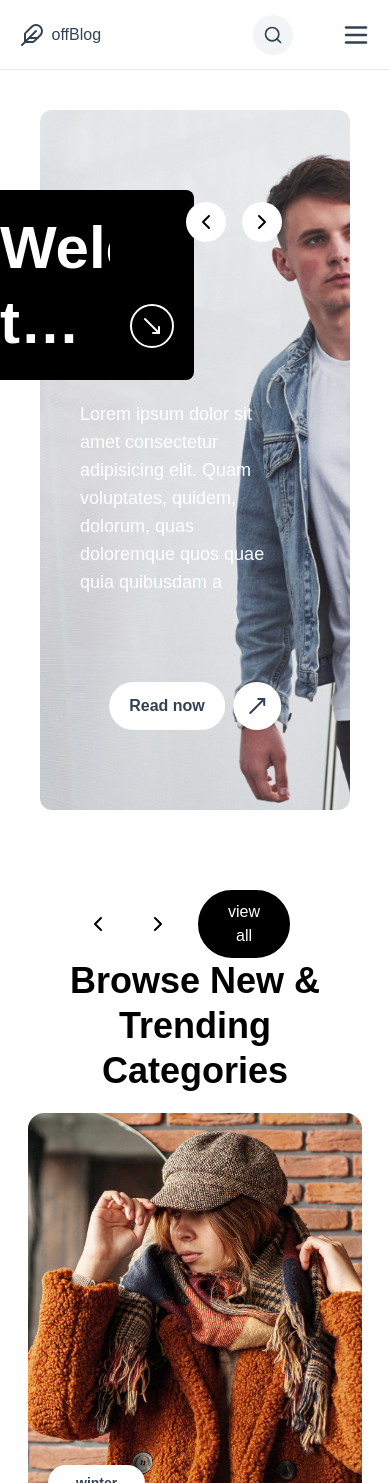
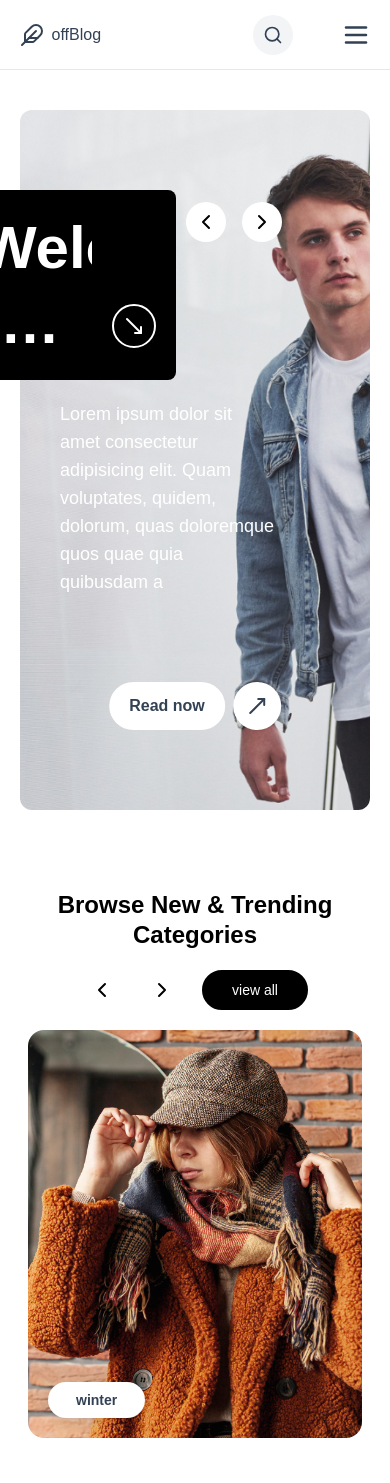
Before and after one commit to rachidfrex/OffBlog, a React (Vite) app: page / in a window 390 px wide. Shown: the top 1483 px of the page. Built offline with nearby package versions, Linux system fonts and the light colour scheme; no server answers.

Commit message:
Update styles in carousel.jsx and slidCategoris.jsx components

```diff
--- a/src/components/carousel.jsx
+++ b/src/components/carousel.jsx
@@ -74,7 +74,7 @@ function Carousel() {
       }, []);
 
   return (
-    <div className=" w-full relative px-10 md:px-20  overflow-hidden  rounded-lg mt-10  " ref={comp}>
+    <div className=" w-full relative px-5 md:px-10 lg:px-20  overflow-hidden  rounded-lg mt-10  " ref={comp}>
       <div className="fade-in" key={index}>
         <img
           src={banners[index].image}
--- a/src/components/my-ui/slidCategoris.jsx
+++ b/src/components/my-ui/slidCategoris.jsx
@@ -14,12 +14,11 @@ function SlidCategoris() {
   var settings = {
 
     dots: false,
-    infinite: true,
-    loop: true,
     speed: 500,
     slidesToShow: 4,
     slidesToScroll: 1,
     swipeToSlide: true,
+    infinite: true,
 
     responsive: [
       {
@@ -72,22 +71,23 @@ function SlidCategoris() {
    ]
   return (
     <div className=" mt-10 mx-5 md:mx-10 lg:mx-20 max-w-[1600px] relative overflow-hidden ">
-      <div className="flex gap-5  justify-end  items-center w-full px-20 mt-10 ">
-        <button className="text-black bg-white rounded-full p-2  hover:-translate-x-1 transition duration-300 ease-in-out ">
+        <div className="flex w-full  justify-center items-center mt-10">
+        <h1 className=" text-2xl lg:text-4xl font-semibold text-black leading-tight text-center ">
+        Browse  New & Trending <br />  Categories
+        </h1>
+      </div>
+      <div className="flex gap-5  justify-center md:justify-end  items-center w-full px-5 md:px-20 mt-5  ">
+        <button className="text-black  bg-white rounded-full p-2  hover:-translate-x-1 transition duration-300 ease-in-out ">
           <ChevronLeft />
         </button>
         <button className="text-black bg-white rounded-full p-2 hover:translate-x-1 transition duration-300 ease-in-out">
           <ChevronRight />
         </button>
-        <button className="bg-black  text-white text-md px-7 py-2 rounded-full  border-2 border-black hover:bg-white hover:text-black transform duration-200 ease-in-out">
+        <button className="bg-black text-sm  text-white text-md px-7 py-2 rounded-full  border-2 border-black hover:bg-white hover:text-black transform duration-200 ease-in-out">
           view all
         </button>
       </div>
-      <div className="flex gap-5 justify-center items-center">
-        <h1 className="text-4xl font-semibold text-black leading-tight text-center ">
-        Browse  New & Trending <br />  Categories
-        </h1>
-      </div>
+
 
         {/* this is the cards  */}
         <div className="  flex justify-start items-center gap-4  overflow-hidden ">
```
